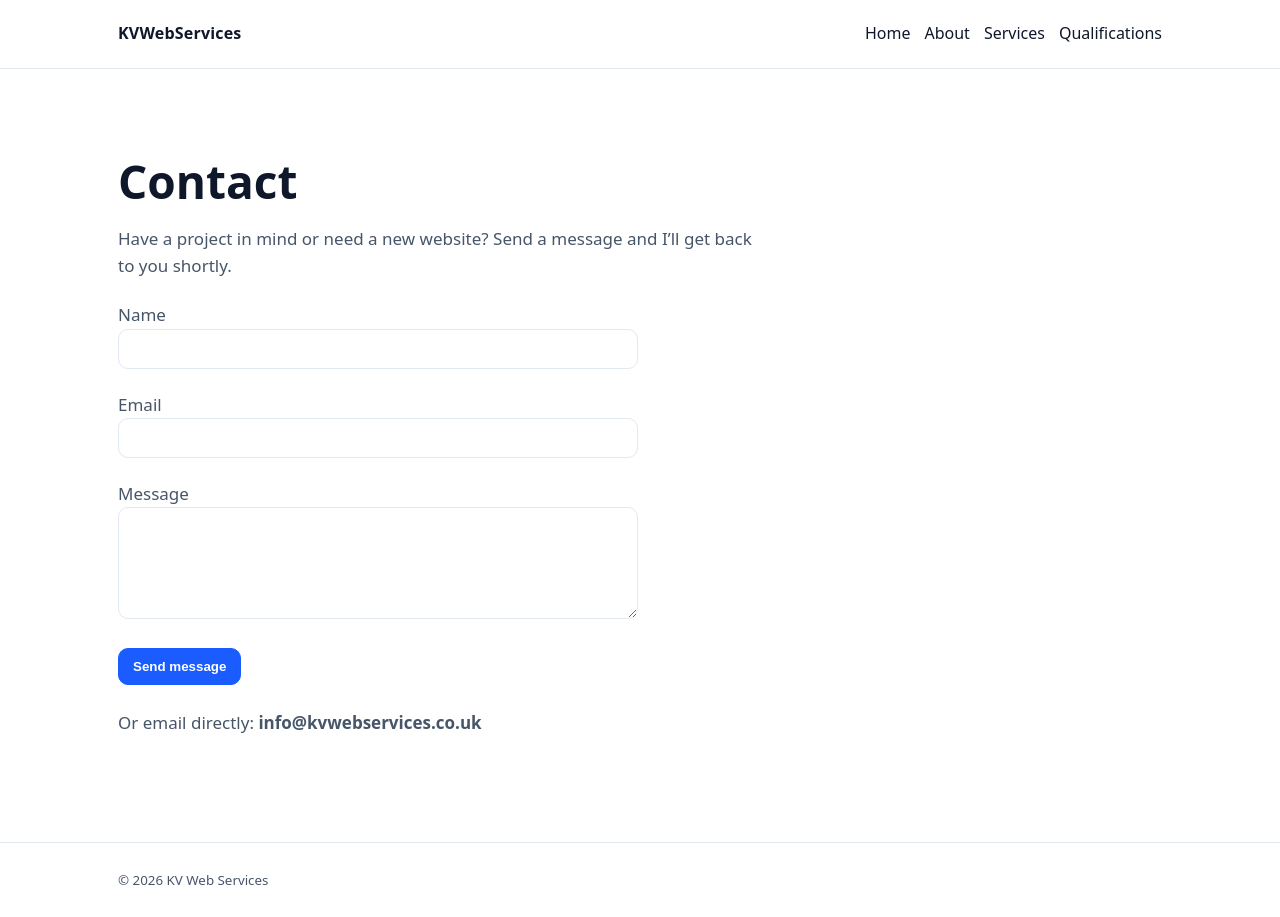
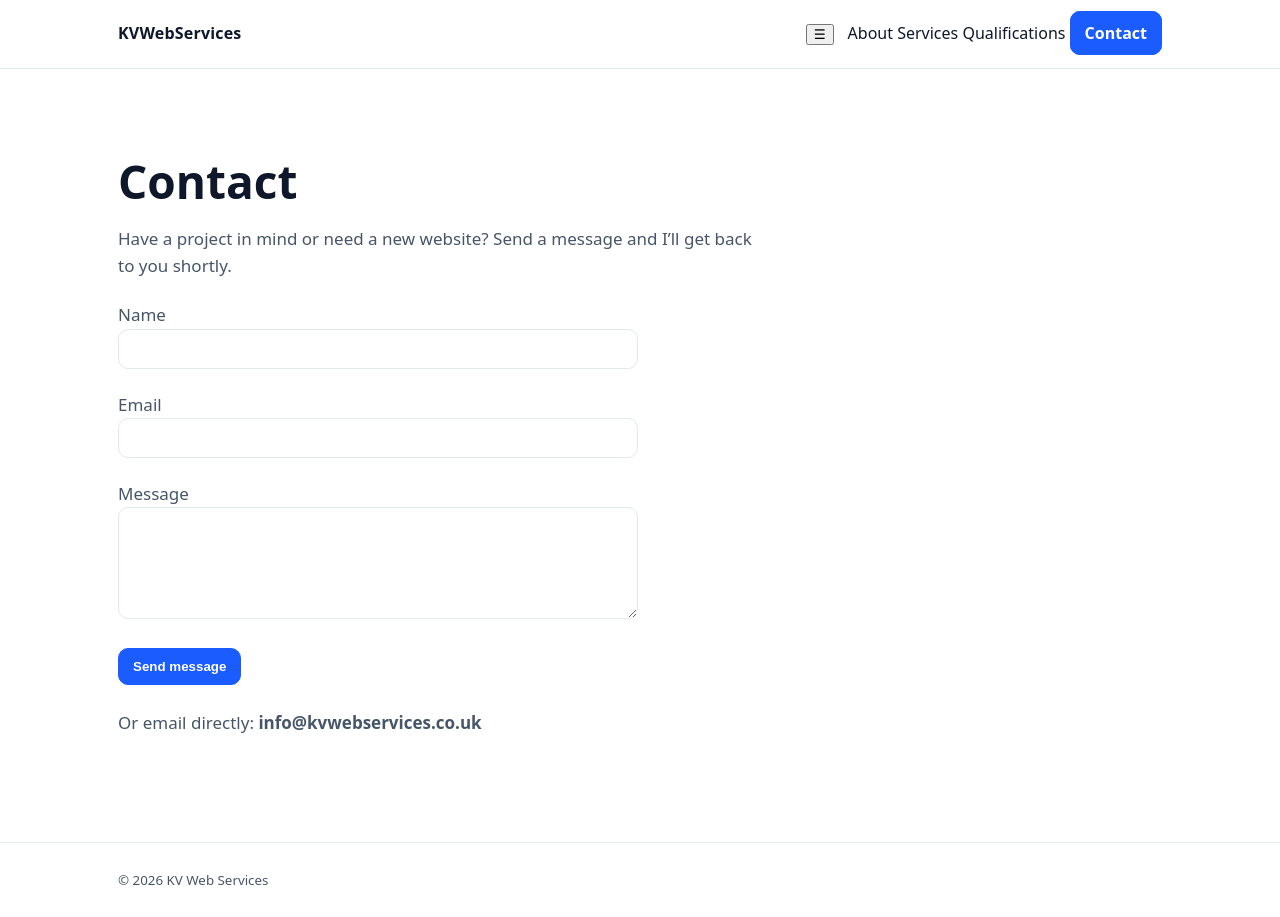
Before and after one commit to koosverhagen/kvwebservices, a plain HTML site: page contact.html in a window 1280 px wide. Drawn offline with Linux system fonts and the light colour scheme.

Commit message:
Update header navigation and add menu toggle

```diff
--- a/contact.html
+++ b/contact.html
@@ -13,15 +13,23 @@
 
 <header class="header">
   <div class="container">
-    <strong class="logo">KVWebServices</strong>
+    <a href="index.html" class="logo">KVWebServices</a>
+
     <nav class="nav">
-      <a href="index.html">Home</a>
-      <a href="about.html">About</a>
-      <a href="services.html">Services</a>
-      <a href="qualifications.html">Qualifications</a>
+      <button class="menu-toggle" aria-label="Open menu" aria-expanded="false">
+        ☰
+      </button>
+
+      <div class="menu">
+        <a href="about.html">About</a>
+        <a href="services.html">Services</a>
+        <a href="qualifications.html">Qualifications</a>
+        <a class="btn" href="contact.html">Contact</a>
+      </div>
     </nav>
   </div>
 </header>
+
 
 <main class="container">
   <section class="hero">
```
